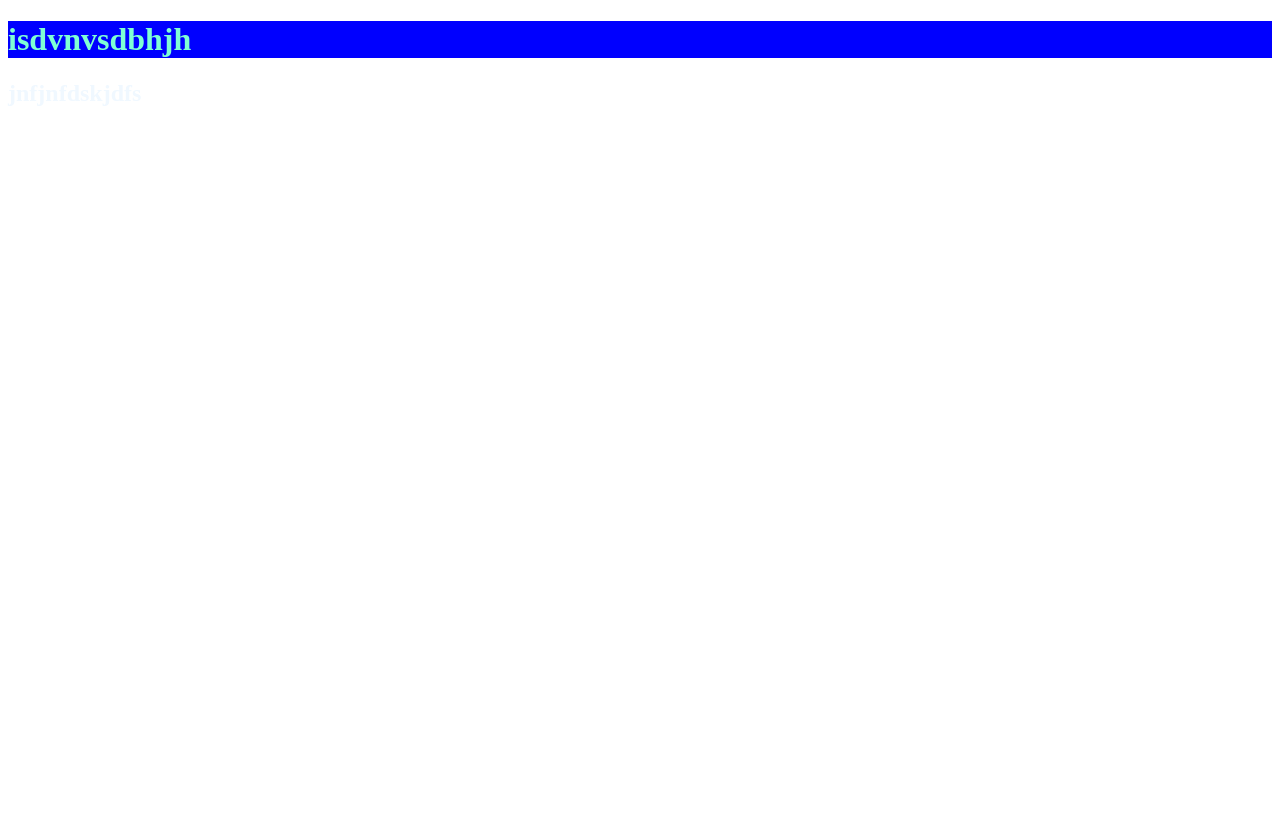
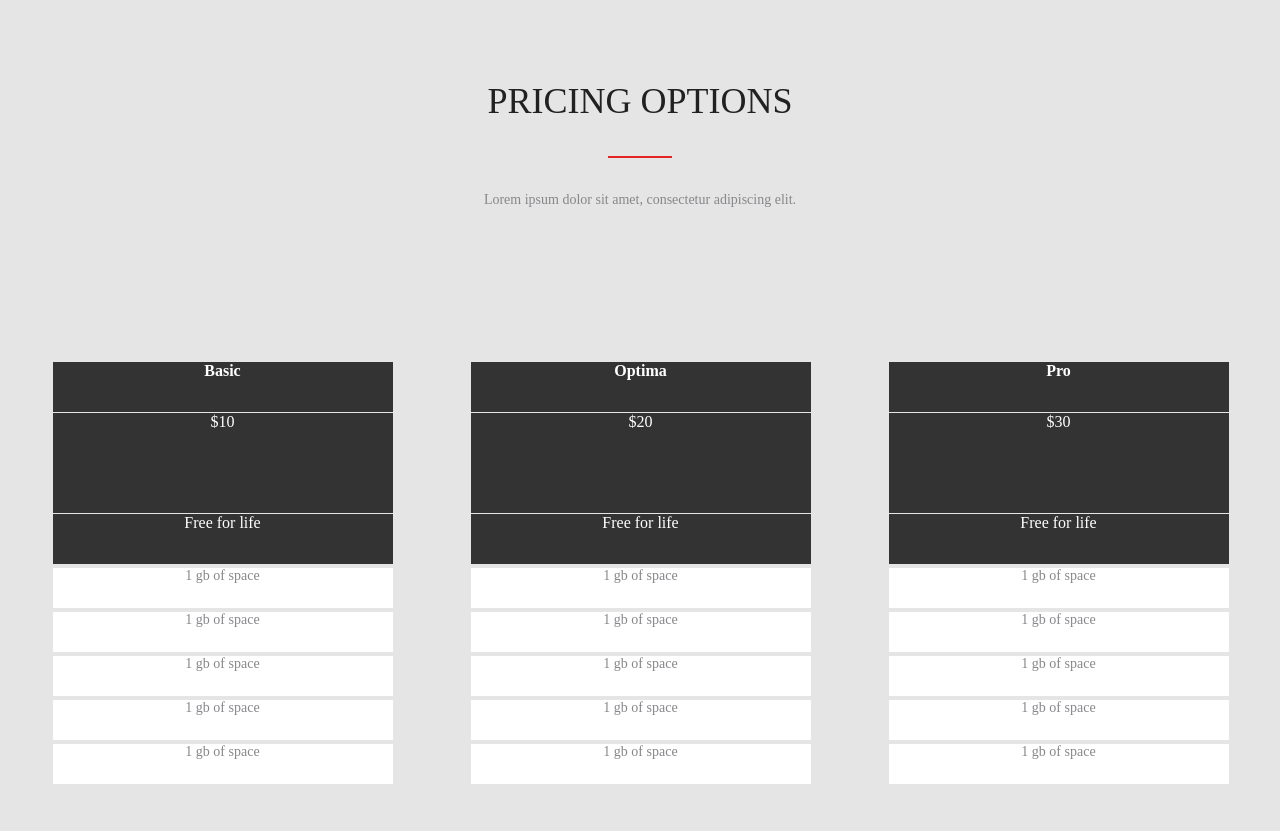
Before and after one commit to Kamlton/verstaem, a plain HTML site: page index.html in a window 1280 px wide. Before the commit the page ends 800 px from the top, so only its background shows below. Drawn offline with Linux system fonts and the light colour scheme.

Commit message:
pricing options

```diff
--- /dev/null
+++ b/css/pricing.css
@@ -0,0 +1,98 @@
+.pricing-title{
+    margin-top: 80px;
+
+}
+.pricing-line{
+    width: 64px;
+    border-bottom: 2px solid #E72424;
+    margin: auto;
+    margin-top: 34px;
+}
+.pricing-description_text{
+    font-size: 14px;
+    color: #86878b;
+    font-weight: 400;
+    text-align: center;
+    margin-top: 34px;
+
+}
+.pricing-table{
+    margin: auto;
+    margin-top: 77px;
+    display: flex;
+    margin: ;
+    width: 1175px;
+    height: 469px;
+
+}
+
+.name{
+    width: 340px;
+    height: 50px;
+    background-color: #333333;
+   text-align: center;
+}
+.name-text{
+   margin: auto;
+   width: 54px;
+   height: 27px;
+   font-weight: 700;
+   color: #ffffff;
+   margin-top: px;
+   background-color:  #333333;
+}
+.price{
+    width: 340px;
+    height: 100px;
+    background-color: #333333;
+    margin-top: 1px;
+    text-align: center;
+}
+.price-text{
+    margin: auto;
+    width: 61px;
+    height: 41px;
+    font-weight: 400;
+    color: #ffffff;
+    background-color:  #333333;
+}
+.life{
+    width: 340px;
+    height: 50px;
+    background-color: #333333;
+    margin-top: 1px;
+    text-align: center;
+}
+.life-text{
+    margin: auto;
+    width: 78px;
+    height: 19px;
+    font-weight: 200;
+    color: #ffffff ;
+    background-color:  #333333;
+}
+.space{
+    width: 340px;
+    height: 40px;
+    background-color: #333333;
+    margin-top: 4px;
+    text-align: center;
+    background-color: #ffffff;
+
+}
+.space-text{
+    margin: auto;
+    width: 78px;
+    height: 19px;
+    font-weight: 400;
+    font-size: 14px;
+     color: #86878B;
+     ;
+    background-color:#ffffff;
+}
+.pricing-table1{
+    margin-right: 78px;
+}
+.pricing-table2{
+    margin-right: 78px;
+}
--- a/css/style.css
+++ b/css/style.css
@@ -1,5 +1,23 @@
-h2{color: aliceblue;}
-h1{
-    color: aquamarine;
-    background-color: blue;
+@import url('../css/pricing.css');
+
+*{
+    margin: 0;
+    padding: 0;
+    box-sizing: border-box;
+    background-color: #e5e5e5;
 }
+.contanier{
+    max-width: 1170px;
+    margin: auto;
+    padding: 0 15px;
+}
+.title{
+    font-size: 36px;
+    font-weight: 400;
+    color: #212121;
+    text-align: center;
+}
+li{
+    list-style-type: none; /* Убираем маркеры */
+
+}
--- a/index.html
+++ b/index.html
@@ -7,11 +7,55 @@
     <link rel="stylesheet" href="css/style.css">
 </head>
 <body>
-    <h1>
-        isdvnvsdbhjh
-    </h1>
-    <h2>
-        jnfjnfdskjdfs
-    </h2>
+    <section class="pricing">
+        <div class="container">
+            <h2 class="title pricing-title">
+             PRICING OPTIONS
+            </h2>
+            <div class="pricing-line"></div>
+                <div class="pricing-description">
+                   <p class="pricing-description_text">
+                    Lorem ipsum dolor sit amet, consectetur adipiscing elit.
+                   </p>
+            </div>
+            <div class="pricing-table">
+              <div class="pricing-table_body">
+                  <div class="pricing-table">
+                     <div class="pricing-table1"><ul>
+                        <li class="name"> <p class="name-text">Basic</p></li>
+                        <li class="price"> <p class="price-text"> $10</p></li>
+                        <li class="life"> <p class="life-text">Free for life</p></li>
+                        <li class="space"><p class="space-text">1 gb of space</p> </li>
+                        <li class="space"><p class="space-text">1 gb of space</p> </li>
+                        <li class="space"><p class="space-text">1 gb of space</p> </li>
+                        <li class="space"><p class="space-text">1 gb of space</p> </li>
+                        <li class="space"><p class="space-text">1 gb of space</p> </li>
+                      </ul></div>
+                       <div class="pricing-table2"><ul>
+                        <li class="name"> <p class="name-text">Optima</p></li>
+                        <li class="price"> <p class="price-text"> $20</p></li>
+                        <li class="life"> <p class="life-text">Free for life</p></li>
+                        <li class="space"><p class="space-text">1 gb of space</p> </li>
+                        <li class="space"><p class="space-text">1 gb of space</p> </li>
+                        <li class="space"><p class="space-text">1 gb of space</p> </li>
+                        <li class="space"><p class="space-text">1 gb of space</p> </li>
+                        <li class="space"><p class="space-text">1 gb of space</p> </li>
+                      </ul></div>
+                      <ul>
+                        <li class="name"> <p class="name-text">Pro</p></li>
+                        <li class="price"> <p class="price-text"> $30</p></li>
+                        <li class="life"> <p class="life-text">Free for life</p></li>
+                        <li class="space"><p class="space-text">1 gb of space</p> </li>
+                        <li class="space"><p class="space-text">1 gb of space</p> </li>
+                        <li class="space"><p class="space-text">1 gb of space</p> </li>
+                        <li class="space"><p class="space-text">1 gb of space</p> </li>
+                        <li class="space"><p class="space-text">1 gb of space</p> </li>
+                      </ul>
+                  </div>
+
+              </div>
+            </div>
+        </div>
+    </section>
 </body>
 </html>
```
